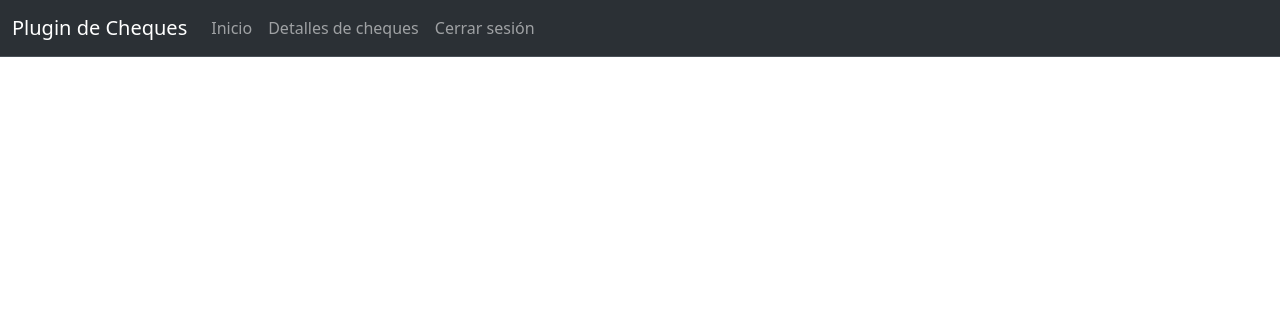
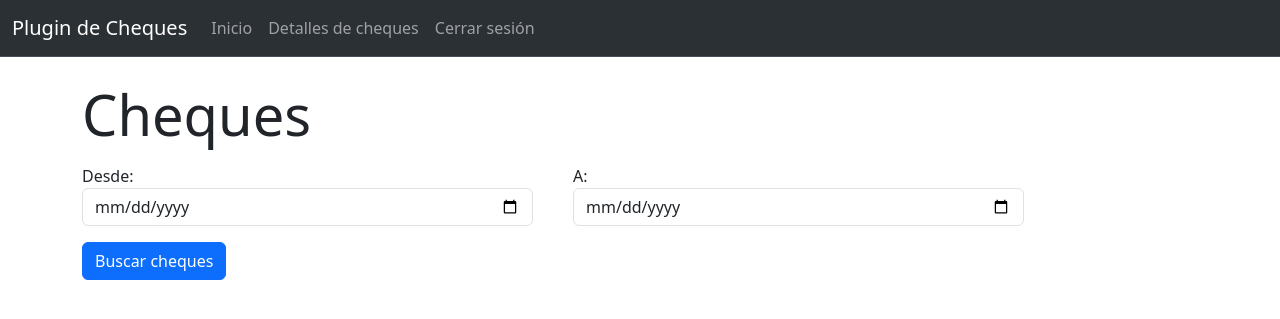
Before and after one commit to mariosuarezDEV/SoftRestaurant-Plugin, a Django app: page /cheques/ in a window 1280 px wide. Shown: the top 319 px of the page. Run offline with Django 4.2, Linux system fonts and the light colour scheme; tables that the repository leaves empty hold one stand-in row (values such as "Sample post").

```diff
--- a/Backend/cheques/templates/ChequesIndex.html
+++ b/Backend/cheques/templates/ChequesIndex.html
@@ -10,7 +10,40 @@
 {% extends 'layouts/Navegacion.html' %}
 
 {% block contenido %}
+    <div class="container">
+        <div class="row">
+            <div class="col-12 col-md-6 mb-2">
+                <h1 class="display-4">
+                    Cheques
+                </h1>
+            </div>
+        </div>
 
+        <div class="row">
+            <div class="col-12">
+                <!-- Filtrar los datos por fecha -->
+                <form action="{%  url 'ChequesIndex' %}" method="post" class="row d-flex flex-row align-items-center gap-3">
+                    {%  csrf_token %}
+                    <div class="col-12 col-md-5">
+                        <label for="fecha">Desde:</label>
+                        <input type="date" name="fecha-inicio" id="fecha" class="form-control">
+                    </div>
+                    <div class="col-12 col-md-5">
+                        <label for="fecha">A:</label>
+                        <input type="date" name="fecha-fin" id="fecha" class="form-control">
+                    </div>
+                    <div class="col-12 col-md-2">
+                        <button class="btn btn-primary">Buscar cheques</button>
+                    </div>
+                    <div class="col-12 mt-2">
+                        <b><p class="text-danger "> {{ error }}</p></b>
+                    </div>
+                </form>
+            </div>
+        </div>
+
+    </div>
+    <script src="https://cdn.jsdelivr.net/npm/bootstrap@5.3.3/dist/js/bootstrap.bundle.min.js" integrity="sha384-YvpcrYf0tY3lHB60NNkmXc5s9fDVZLESaAA55NDzOxhy9GkcIdslK1eN7N6jIeHz" crossorigin="anonymous"></script>
 {% endblock %}
 
 
--- a/Backend/cheques/views.py
+++ b/Backend/cheques/views.py
@@ -1,9 +1,29 @@
+import datetime
+
 from django.shortcuts import render
 
 # Create your views here.
 
 def chequesIndexView(request):
-    return render(request, "ChequesIndex.html") # Renderiza el template index.html
+    if request.method == 'GET':
+        return render(request, "ChequesIndex.html") # Renderiza el template index.html
+    else:
+        fecha_inicio = request.POST.get('fecha-inicio')
+        fecha_fin = request.POST.get('fecha-fin')
+
+        if fecha_inicio == "" or fecha_fin == "": # las fechas no pueden estar vacias
+            return render(request, "ChequesIndex.html", {"error": "Debes ingresar ambas fechas"})
+        elif fecha_inicio > fecha_fin:
+            return render(request, "ChequesIndex.html", {"error": "La forma en la que quieres filtrar los cheques es incorrecta"})
 
 def chequesDetallesView(request):
-    return render(request, "ChequesDetalles.html") # Renderiza el template index.html
+    if request.method == 'GET':
+        return render(request, "ChequesDetalles.html") # Renderiza el template index.html
+    else:
+        fecha_inicio = request.POST.get('fecha-inicio')
+        fecha_fin = request.POST.get('fecha-fin')
+
+        if fecha_inicio == "" or fecha_fin == "": # las fechas no pueden estar vacias
+            return render(request, "ChequesDetalles.html", {"error": "Debes ingresar ambas fechas"})
+        elif fecha_inicio > fecha_fin:
+            return render(request, "ChequesDetalles.html", {"error": "La forma en la que quieres filtrar los cheques es incorrecta"})
```
Also changed, not shown: Backend/cheques/templates/ChequesDetalles.html (+50 -7 lines), Backend/cheques/endpoints.py (line endings or trailing spaces), Backend/db.sqlite3.
